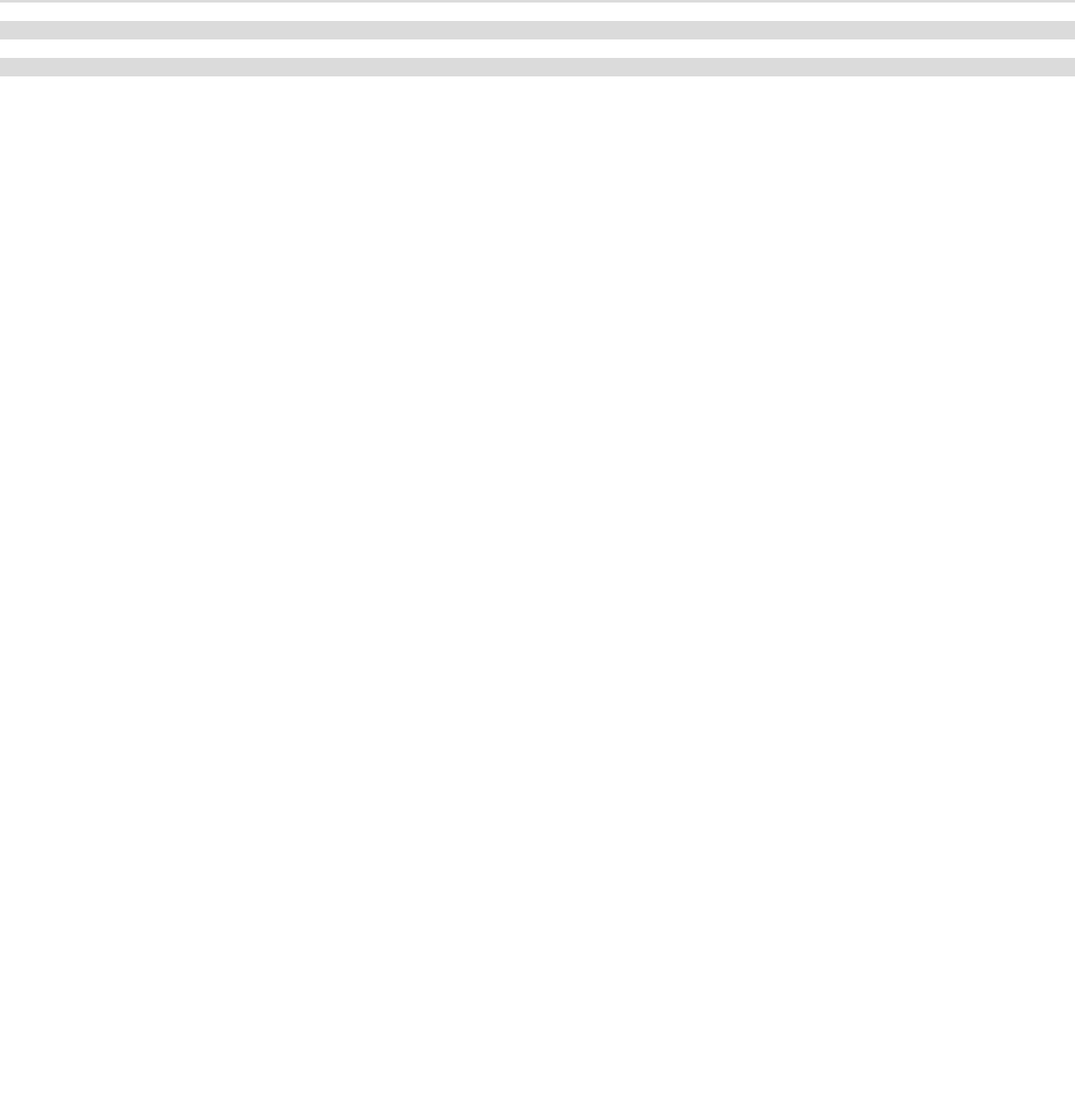
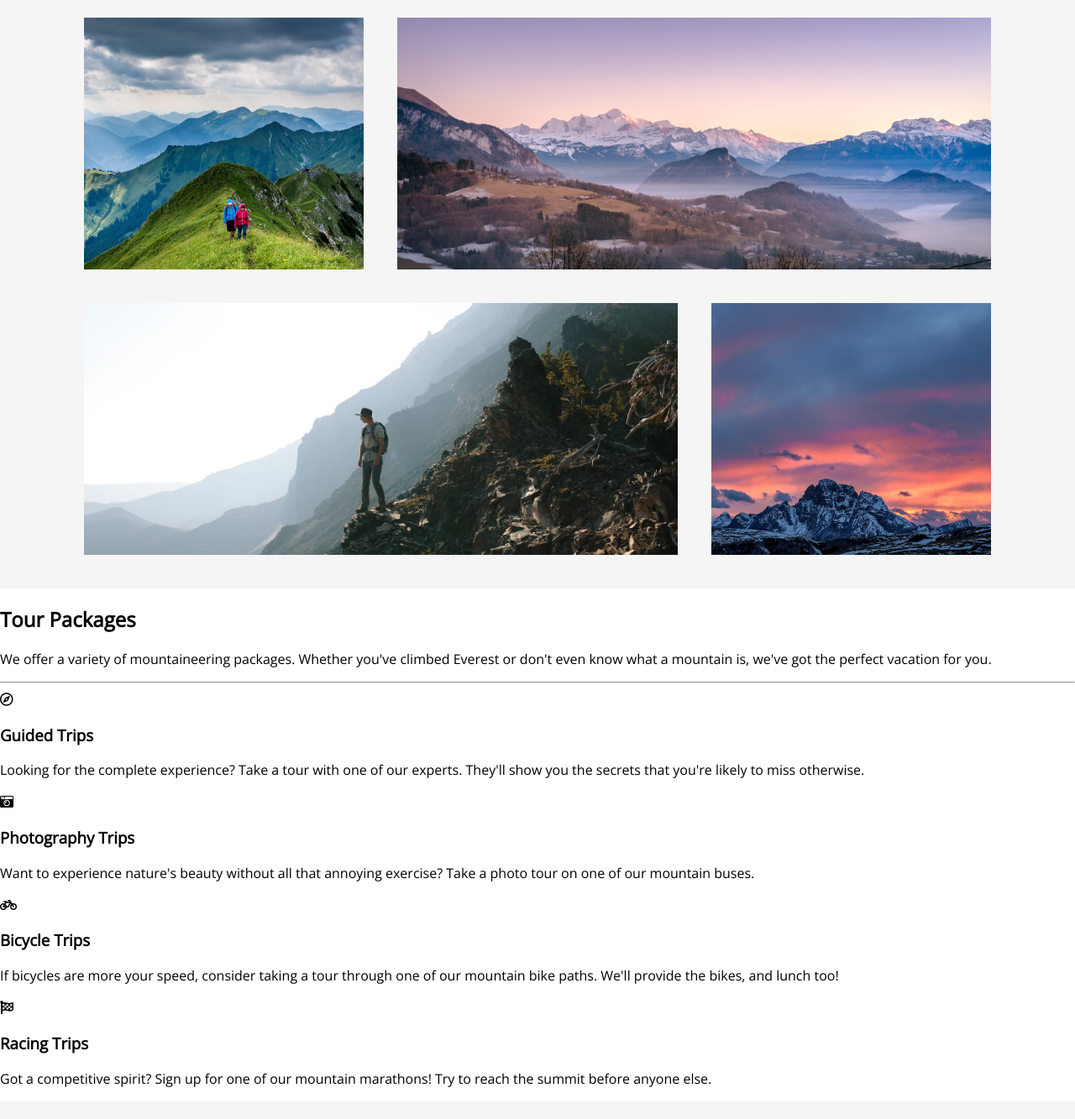
Before and after one commit to neenjaw/course-udemy-advanced-webdev, a plain HTML site: page section04-project-building-startup/index.html in a window 1280 px wide. Shown: the part 819-2152 px from the top of the page at 84% size. Before the commit the page ends 910 px from the top, so only its background shows below. Drawn offline with nearby package versions, Linux system fonts and the light colour scheme.

Commit message:
some more done

```diff
--- a/section04-project-building-startup/assets/css/styles.css
+++ b/section04-project-building-startup/assets/css/styles.css
@@ -20,8 +20,10 @@ body {
 }
 
 .section:nth-child(even) {
-    background-color: rgb(219, 219, 219);
+    background-color: rgb(245, 245, 245);
 }
+
+/* Landing Section */
 
 .section.landing {
     height: 100vh;
@@ -96,6 +98,7 @@ body {
     letter-spacing: 0.05em;
 
     padding: 8px 16px;
+    margin-bottom: 100px;
     background-color: darkorchid;
     border-radius: 5px;
 
@@ -105,3 +108,44 @@ body {
 .landing__button:hover {
     background-color: purple;
 }
+
+/* Gallery Section */
+
+.gallery {
+    padding: 20px 80px;
+
+    display: flex;
+    flex-wrap: wrap;
+}
+
+.gallery__picture {
+    margin: 20px;
+
+    height: 300px;
+
+    background-repeat: no-repeat;
+    background-size: cover;
+    background-position: center;
+}
+
+.picture--fr1 {
+    flex-grow: 1;
+    flex-basis: calc(33.3% - 40px);
+}
+
+.picture--fr3 {
+    flex-grow: 3;
+    flex-basis: calc(66.6% - 40px);
+}
+
+@media only screen and (max-width: 1000px) {
+    .gallery__picture {
+        flex-basis: calc(50% - 40px);
+    }
+}
+
+@media only screen and (max-width: 875px) {
+    .gallery__picture {
+        flex-basis: calc(100% - 40px);
+    }
+}
--- a/section04-project-building-startup/index.html
+++ b/section04-project-building-startup/index.html
@@ -6,6 +6,7 @@
   <title>Mountain Travel</title>
   <link href="https://fonts.googleapis.com/css?family=Open+Sans" rel="stylesheet">
   <link href="https://fonts.googleapis.com/css?family=Quicksand" rel="stylesheet">
+  <link rel="stylesheet" href="https://use.fontawesome.com/releases/v5.0.12/css/all.css" integrity="sha384-G0fIWCsCzJIMAVNQPfjH08cyYaUtMwjJwqiRKxxE/rx96Uroj1BtIQ6MLJuheaO9" crossorigin="anonymous">
   <link rel="stylesheet" href="assets/css/styles.css">
 </head>
 <body>
@@ -26,8 +27,43 @@
     </div>
   </div>
 
-  <div class="section gallery">&nbsp;</div>
-  <div class="section features">&nbsp;</div>
+  <div class="section gallery">
+    <div style="background-image: url('/section04-project-building-startup/assets/img/mountain1.jpg');" class="gallery__picture picture--fr1 picture1">&nbsp;</div>
+    <div style="background-image: url('/section04-project-building-startup/assets/img/mountain2.jpg');" class="gallery__picture picture--fr3 picture2">&nbsp;</div>
+    <div style="background-image: url('/section04-project-building-startup/assets/img/mountain3.jpg');" class="gallery__picture picture--fr3 picture3">&nbsp;</div>
+    <div style="background-image: url('/section04-project-building-startup/assets/img/mountain4.jpg');" class="gallery__picture picture--fr1 picture4">&nbsp;</div>
+  </div>
+
+  <div class="section features">
+    <div class="features__header">
+      <h2>Tour Packages</h2>
+      <p>We offer a variety of mountaineering packages.  Whether you've climbed Everest or don't even know what a mountain is, we've got the perfect vacation for you.</p>
+      <hr class="divider divider--purple">
+    </div>
+    <div class="features__packages">
+      <div class="package package1">
+        <div class="package__icon"><i class="far fa-compass"></i></div>
+        <h3 class="package__title">Guided Trips</h3>
+        <p class="package__description">Looking for the complete experience? Take a tour with one of our experts.  They'll show you the secrets that you're likely to miss otherwise.</p>
+      </div>
+      <div class="package package2">
+        <div class="package__icon"><i class="fas fa-camera-retro"></i></div>
+        <h3 class="package__title">Photography Trips</h3>
+        <p class="package__description">Want to experience nature's beauty without all that annoying exercise? Take a photo tour on one of our mountain buses.</p>
+      </div>
+      <div class="package package3">
+        <div class="package__icon"><i class="fas fa-bicycle"></i></div>
+        <h3 class="package__title">Bicycle Trips</h3>
+        <p class="package__description">If bicycles are more your speed, consider taking a tour through one of our mountain bike paths.  We'll provide the bikes, and lunch too!</p>
+      </div>
+      <div class="package package4">
+        <div class="package__icon"><i class="fas fa-flag-checkered"></i></div>
+        <h3 class="package__title">Racing Trips</h3>
+        <p class="package__description">Got a competitive spirit? Sign up for one of our mountain marathons! Try to reach the summit before anyone else.</p>
+      </div>
+    </div>
+  </div>
+
   <div class="section testamonials">&nbsp;</div>
   <div class="section call">&nbsp;</div>
   <div class="section footer">&nbsp;</div>
```
